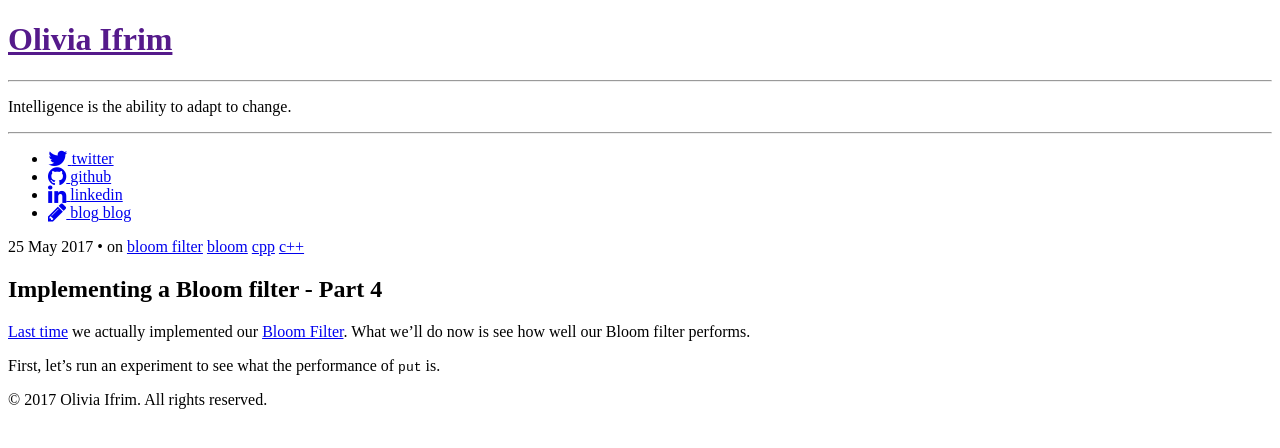
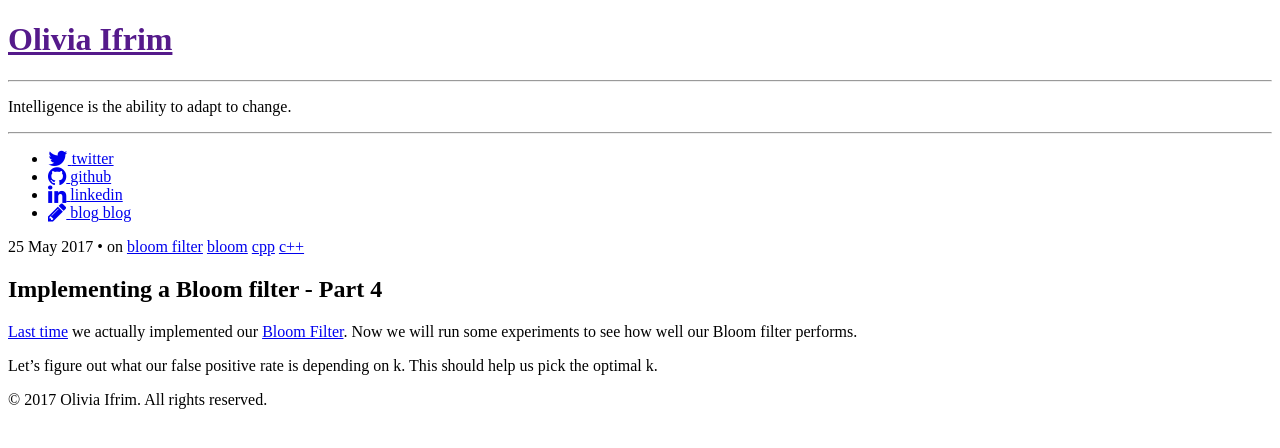
Before and after one commit to olivif/olivif.github.io, a Jekyll site: the page built from _posts/2017-05-25-bloom-filter-part-4.markdown, in a window 1280 px wide. Shown: the top 448 px of the page. Built offline with Jekyll 4.4.1, drawn with Linux system fonts in a browser that asks for light colours; nearby versions of some CDN libraries.

Commit message:
Starting part 4.

```diff
--- a/_posts/2017-05-25-bloom-filter-part-4.markdown
+++ b/_posts/2017-05-25-bloom-filter-part-4.markdown
@@ -5,6 +5,6 @@ categories: [bloom-filter]
 tags: [bloom filter, bloom, cpp, c++]
 ---
 
-[Last time](/2017/bloom-filter-part-3/) we actually implemented our [Bloom Filter](https://github.com/olivif/bloom-filter). What we'll do now is see how well our Bloom filter performs.
+[Last time](/2017/bloom-filter-part-3/) we actually implemented our [Bloom Filter](https://github.com/olivif/bloom-filter). Now we will run some experiments to see how well our Bloom filter performs.
 
-First, let's run an experiment to see what the performance of `put` is.
+Let's figure out what our false positive rate is depending on k. This should help us pick the optimal k.
```
Also changed, not shown: images/posts/false_positives.jpg (added).
